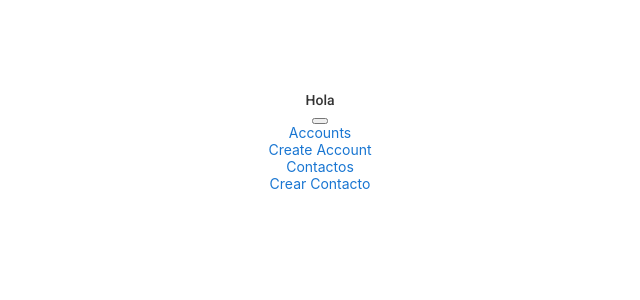
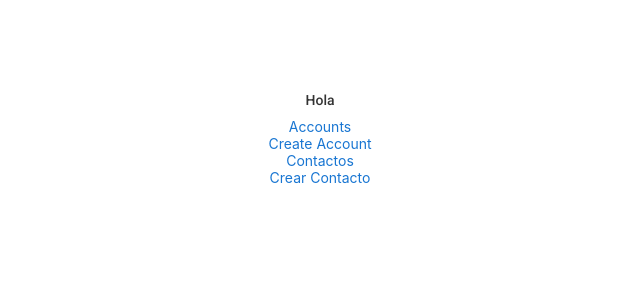
Before and after one commit to osviel91/pba, an Angular app: page /accounts in a window 1280 px wide. Shown: the top 300 px of the page, without its empty margins (320-960 px from the left). Built offline with nearby package versions, Linux system fonts and the light colour scheme.

Commit message:
eliminado el botón

```diff
--- a/src/app/app.component.html
+++ b/src/app/app.component.html
@@ -302,7 +302,6 @@
 <div class="content" role="main">
 
   <button mat-button color="default">Hola</button>
-  <button type=""></button>
   <a [routerLink]="'/accounts'"> Accounts </a>
   <a [routerLink]="'/create-accounts'"> Create Account </a>
   <a [routerLink]="'/contacts'"> Contactos </a>
```
